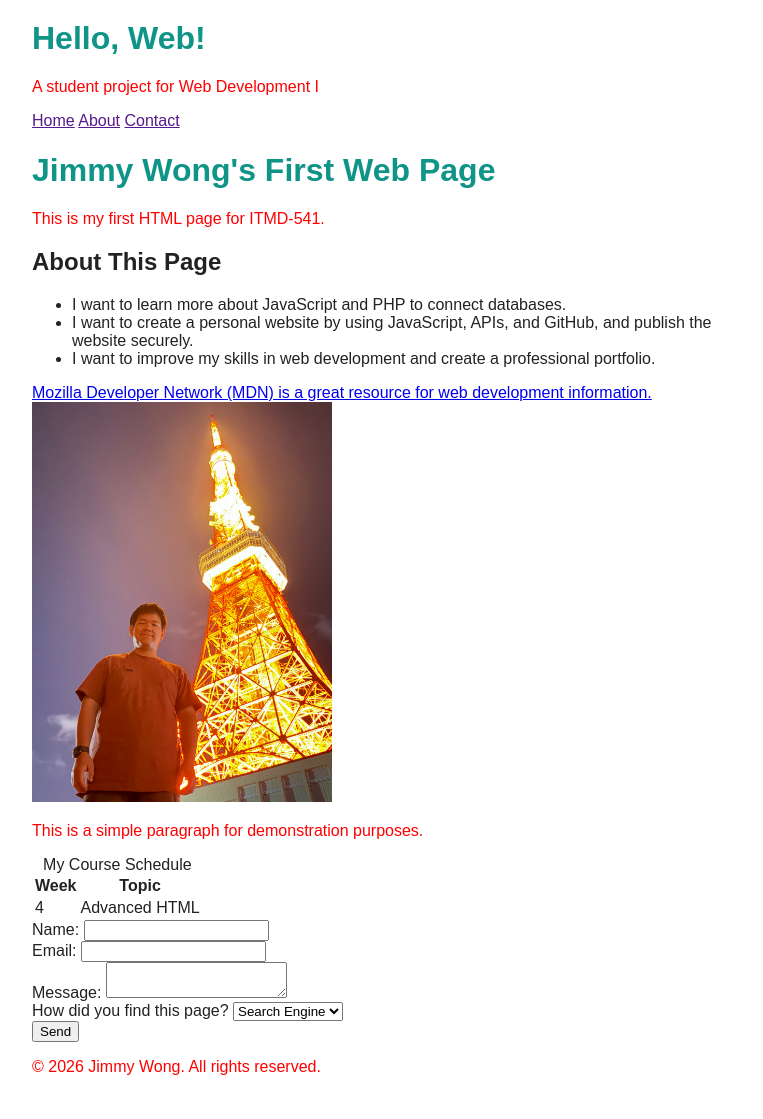
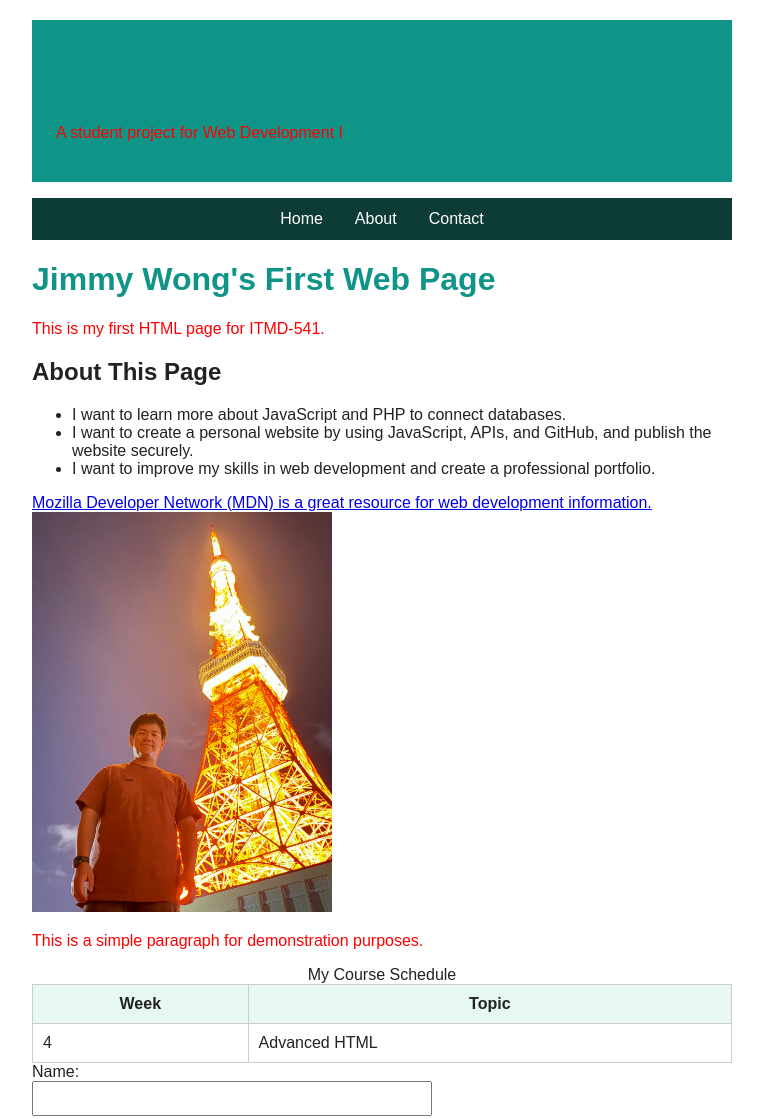
Before and after one commit to jwong545/web-dev-labs, a plain HTML site: page index.html in a window 1280 px wide. Shown: the part 20-1139 px from the top of the page, without its empty margins (258-1021 px from the left). Drawn offline with Linux system fonts and the light colour scheme.

Commit message:
Style layout, nav, table, and form with CSS. Added script.js from previous lab04.

```diff
--- a/index.html
+++ b/index.html
@@ -1,5 +1,5 @@
 <!DOCTYPE html>
-<!-- September 11, 2026 - Jimmy Wong - Lab 04-->
+<!-- September 18, 2026 - Jimmy Wong - Lab 05-->
 <html lang="en">
     <head>
         <meta charset="UTF-8">
@@ -13,10 +13,10 @@
             <p>A student project for Web Development I</p>
         </header>
 
-        <nav>
-            <a href="">Home</a>
-            <a href="">About</a>
-            <a href="">Contact</a>
+        <nav id="main-nav">
+            <a href="index.html" id="main-nav">Home</a>
+            <a href="" id="main-nav">About</a>
+            <a href="" id="main-nav">Contact</a>
         </nav>
 
         <main>
@@ -55,6 +55,8 @@
                 <label for="email">Email:</label>
                 <input type="email" id="email" name="email" required>
                 <br>
+                <input type="text" id="zipcode" name="zipcode" placeholder="Zip Code" pattern="^\d{5}$" required>
+                <br>
                 <label for="message">Message:</label>
                 <textarea id="message" name="message"></textarea>
                 <br>
@@ -69,6 +71,8 @@
             </form>
         </main>
 
+        <script src="script.js"></script>
+
         <footer><p>&copy; 2026 Jimmy Wong. All rights reserved.</p></footer>
     </body>
 </html>
--- /dev/null
+++ b/script.js
@@ -0,0 +1,13 @@
+// Jimmy Wong - September 11, 2026 - Lab 04
+// script.js
+const zipInput = document.getElementById('zipcode');
+
+// const zipPattern = /^\d{5}$/;
+// const isValidZip = zipPattern.test(zipInput.value);
+// console.log(isValidZip); // true or false
+
+zipInput.addEventListener('input', () => {
+    const zipPattern = /^\d{5}$/;
+    const isValidZip = zipPattern.test(zipInput.value);
+    console.log(isValidZip); // Logs true or false to the Console!
+});
--- a/styles.css
+++ b/styles.css
@@ -1,5 +1,4 @@
-/* September 4, 2026 - Jimmy Wong - Lab 03 */
-
+/* September 18, 2026 - Jimmy Wong - Lab 05 */
 body {
     font-family: Arial, sans-serif;
     color: #222;
@@ -12,5 +11,55 @@ h1 {
 }
 
 p {
-    color: red
+    color: red;
 }
+
+* {
+    box-sizing: border-box;
+}
+
+header {
+    padding: 24px;
+    background-color: #0f9488;
+    color: white;
+    margin-bottom: 16px;
+}
+
+#main-nav {
+    background-color: #0d3b36;
+    display: flex;
+    gap: 8px;
+    justify-content: center;
+}
+
+#main-nav a {
+    color: white;
+    text-decoration: none;
+    padding: 12px;
+}
+
+#main-nav a:hover {
+    background-color: #14b8a6;
+}
+
+table {
+    border-collapse: collapse;
+    width: 100%;
+}
+
+th, td {
+    padding: 10px;
+    border: 1px solid #ccc;
+}
+
+thead {
+    background-color: #e6f7f4;
+}
+
+input, textarea, select {
+    display: block;
+    width: 100%;
+    max-width: 400px;
+    padding: 8px;
+    margin-bottom: 12px;
+}
```
